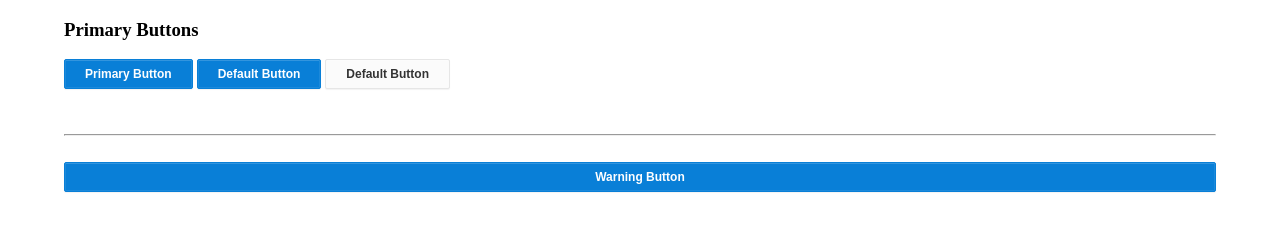
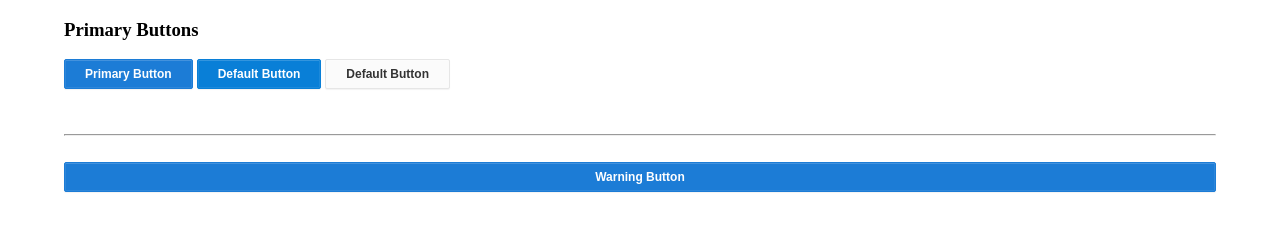
Before and after one commit to jeaster12/pushy, a website: page src/index.html in a window 1280 px wide. Drawn offline with nearby package versions, Linux system fonts and the light colour scheme; files that its build step writes are made by us from their sources.

Commit message:
Update _color.scss

```diff
--- a/src/scss/_color.scss
+++ b/src/scss/_color.scss
@@ -1,4 +1,4 @@
-$primary: #097fd7;
+$primary: #1c7cd6;
 $success: #3ebd4c;
 $danger: #fb1f47;
 $warning: #f8c000;
```
